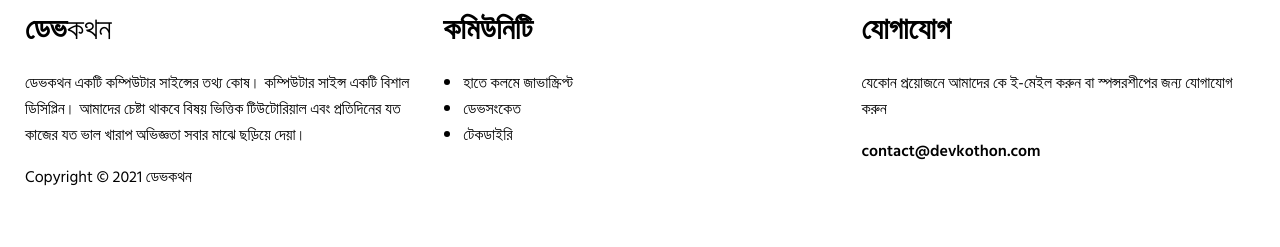
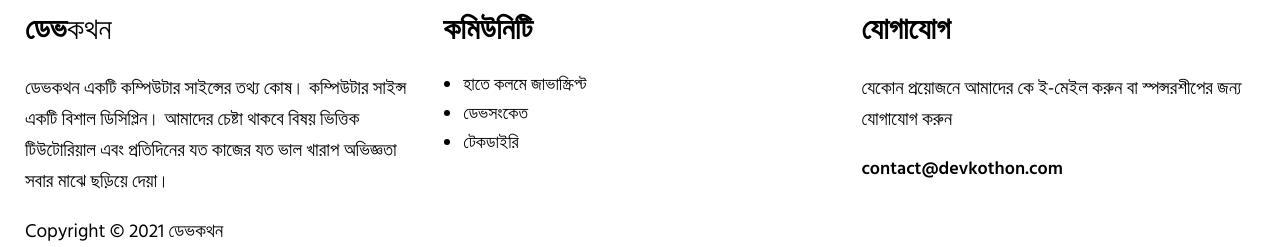
Before and after one commit to ibrahimkholil6210/devkothon, a Next.js app: page /search in a window 1280 px wide. Shown: the part 259-506 px from the top of the page. Built offline with nearby package versions, Linux system fonts and the light colour scheme; no server answers.

Commit message:
css bug fixed

```diff
--- a/components/ContentContainer.js
+++ b/components/ContentContainer.js
@@ -5,8 +5,13 @@ import SuggestionList from "./SuggestionList";
 
 const ContentWrapperStyled = styled.div`
   flex: 1;
+  width: 100%;
   & > p {
     margin: 0 0 10px 0;
+  }
+
+  & > p > img {
+    width: 100%;
   }
 
   & > blockquote {
--- a/components/Footer.js
+++ b/components/Footer.js
@@ -13,9 +13,7 @@ const FooterGrid = styled.div`
   }
 `;
 
-const ParaStyled = styled.p`
-  font-size: 16px;
-`;
+const ParaStyled = styled.p``;
 
 const FooterGridTitleStyled = styled.div`
   font-size: 30px;
@@ -29,11 +27,11 @@ const ULStyled = styled.ul`
 `;
 
 const MailStyled = styled.a`
-  font-size: 16px;
-  font-weight: 600;
+  font-size: ${({ theme }) => theme.linkSize.lg.fSize};
+  font-weight: ${({ theme }) => theme.linkSize.lg.fWeight};
   text-transform: lowercase;
   cursor: pointer;
-  color: #000;
+  color: ${({ theme }) => theme.colors.primary};
   text-decoration: none;
 `;
 
@@ -41,7 +39,8 @@ const LiStyled = styled.li`
   position: relative;
   & > a {
     text-decoration: none;
-    color: #000;
+    font-size: ${({ theme }) => theme.linkSize.lg.fSize};
+    color: ${({ theme }) => theme.colors.primary};
   }
 `;
 
--- a/components/HeroDetails.js
+++ b/components/HeroDetails.js
@@ -71,7 +71,7 @@ const HeroDetails = (props) => {
           <HeroContentLeftStyled>
             <ContentTopStyled>
               <p>{props.serial ? props.serial.title : props.pageData.tag.title}</p>
-              <h2>{props.pageData.title}</h2>
+              <h1>{props.pageData.title}</h1>
             </ContentTopStyled>
             <FlexContainer justify='left' alignment={true}>
               <AuthorImgContainerStyled>
--- a/components/Nav.js
+++ b/components/Nav.js
@@ -63,6 +63,11 @@ const StyleList = styled.li`
     outline: none;
     border: 0;
   }
+
+  @media (max-width: 480px) {
+    font-size: ${(props) => props.theme.linkSize.sm.fSize};
+    font-weight: ${(props) => props.theme.linkSize.sm.fWeight};
+  }
 `;
 
 const Nav = (props) => {
--- a/components/SuggestionList.js
+++ b/components/SuggestionList.js
@@ -17,6 +17,7 @@ const SuggestionListStyle = styled.ul`
 
 const SuggestionSingleListStyled = styled.li`
   font-weight: ${(props) => (props.marksAsCurrent ? "bold" : "normal")};
+  font-size: ${(props) => props.theme.linkSize.lg.fSize};
 `;
 
 const SuggestionList = ({ serial, id, articles }) => {
--- a/components/utils/Container.js
+++ b/components/utils/Container.js
@@ -4,8 +4,9 @@ const StyledContainer = styled.div`
   margin: 0 auto;
   padding: 0 25px;
   max-width: 1260px;
-  @media (min-width: 480px) {
+  @media (max-width: 480px) {
     padding: 0 25px;
+    width: auto;
   }
 `;
 
--- a/pages/_app.js
+++ b/pages/_app.js
@@ -9,7 +9,13 @@ const GlobalStyle = createGlobalStyle`
     padding: 0;
     box-sizing: border-box;
     font-family: 'Hind Siliguri', sans-serif;
+
   }
+
+  p {
+    font-size: 19px;
+  }
+
 `;
 
 const theme = {
@@ -27,6 +33,10 @@ const theme = {
     lg: {
       fSize: "18px",
       fWeight: 600,
+    },
+    sm: {
+      fSize: "15px",
+      fWeight: "normal",
     },
   },
   editorColor: {
```
